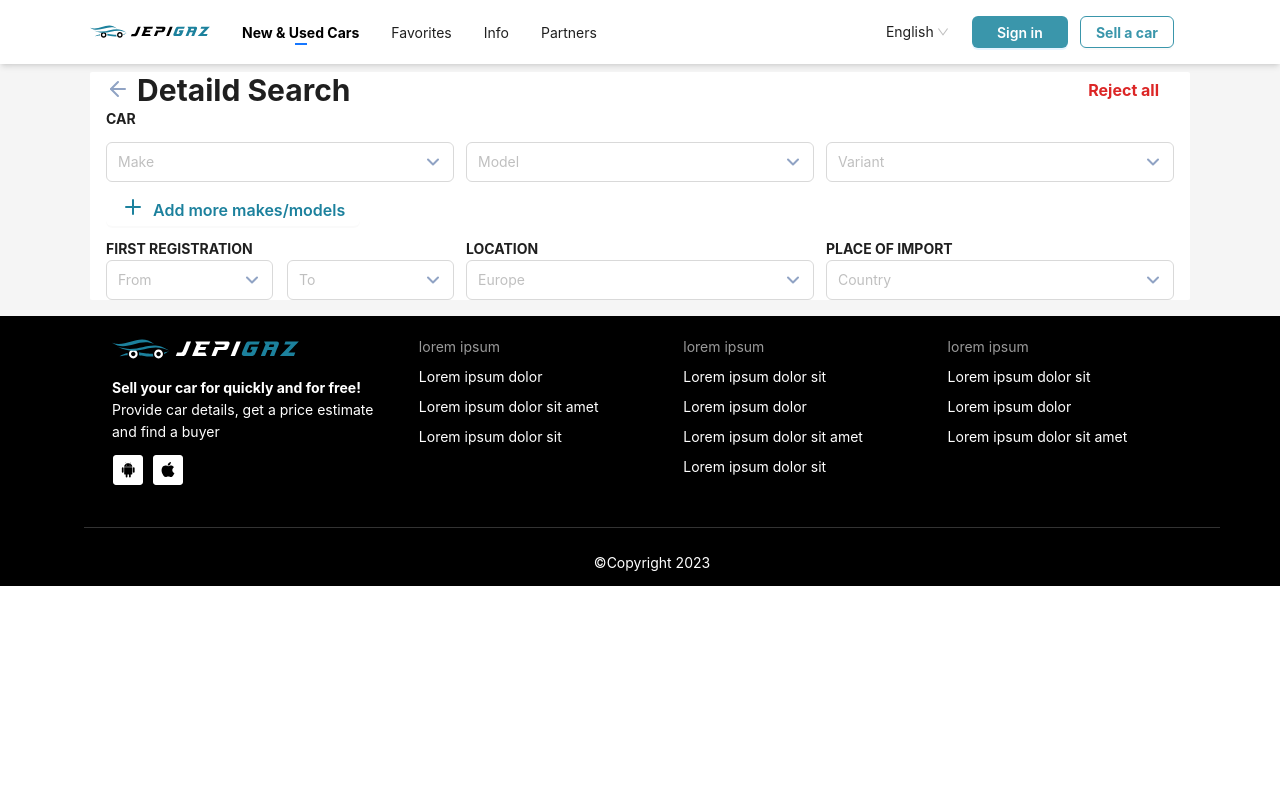
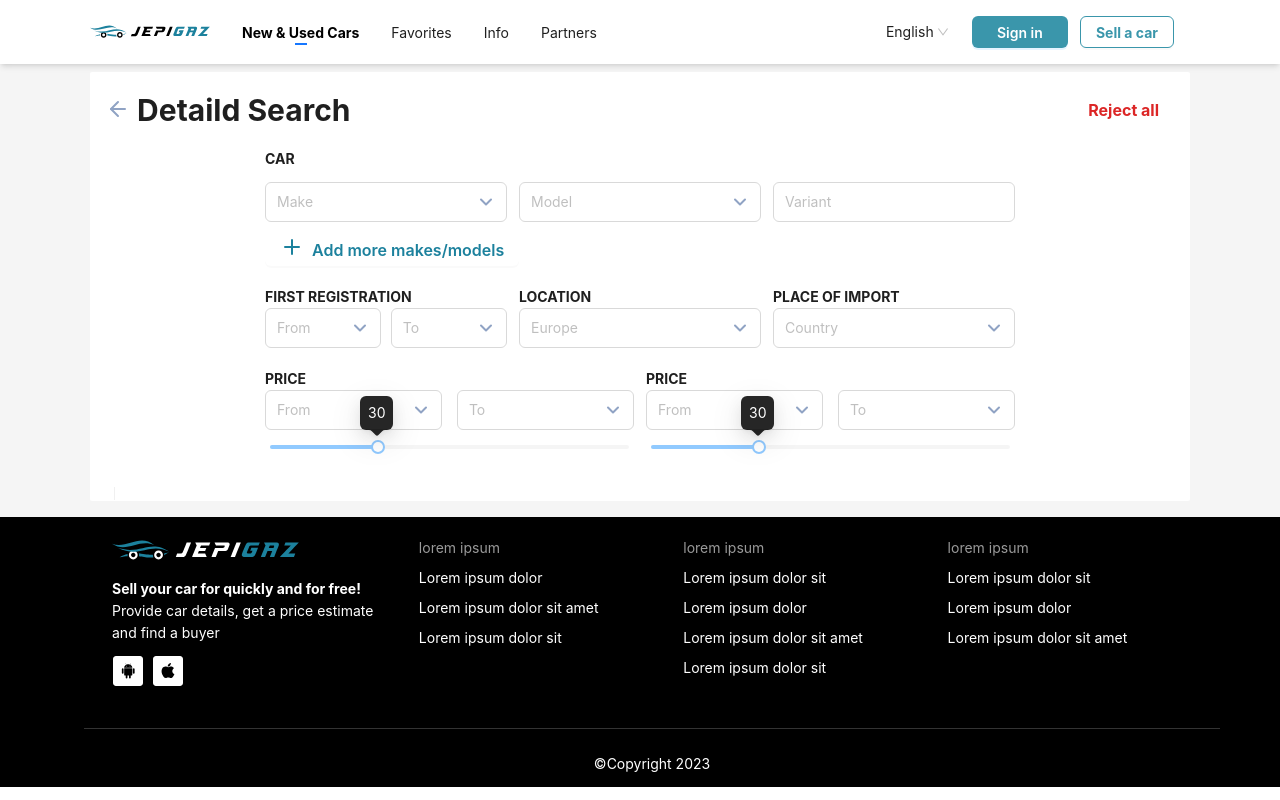
Before and after one commit to Asif2021/jepigaz, a React (Vite) app: page /advance-search in a window 1280 px wide. Built offline with nearby package versions, Linux system fonts and the light colour scheme.

Commit message:
advanceSearch rout added onclick

```diff
--- a/src/Components/Pages/AdvanceSearch/AdvanceSearch.jsx
+++ b/src/Components/Pages/AdvanceSearch/AdvanceSearch.jsx
@@ -1,25 +1,31 @@
-import { App, Typography } from 'antd'
-import React from 'react'
+import {  Divider, Typography } from 'antd'
+import React, { useState } from 'react'
 import AppButton from '../../Reuseable/Button/Button'
 import InputSelector from '../../Reuseable/InputSelector'
-import Link from 'antd/es/typography/Link'
+import {Select} from 'antd'
+import { useNavigate } from "react-router-dom";
+import { Slider } from 'antd';
+
 
 const AdvanceSearch = () => {
+  const navigate = useNavigate();
+  const [disabled, setDisabled] = useState(false);
   return (
     <div>
-    <div className='flex justify-between items-center'>
-        <Typography className='text-3xl font-bold'> <img src="./icons/arrow-left.svg" alt="arrowLeft" /> Detaild Search</Typography>
+    <div className='flex justify-between items-center py-5'>
+        <Typography className='text-3xl font-bold'> <img src="./icons/arrow-left.svg" alt="arrowLeft" className='cursor-pointer'  onClick={()=>(navigate("/"))} /> Detaild Search</Typography>
         <AppButton text='Reject all' className="text-red-600 text-base font-bold border-none hover:text-red-600 shadow-none overflow-hidden"/>
     </div>
+    <div className='max-w-[750px] mx-auto'>
     <Typography className='font-bold uppercase'>Car</Typography>
     <div className='flex flex-col md:flex-row gap-3 my-3'>
         <InputSelector placeholder="Make" className="h-10 w-full md:w-1/3"/>
         <InputSelector placeholder="Model" className="h-10 w-full md:w-1/3"/>
-        <InputSelector placeholder="Variant" className="h-10 w-full md:w-1/3"/>
+        <Select placeholder="Variant" className="h-10 w-full md:w-1/3" suffixIcon={null}/>
     </div>
     <AppButton icon={<img src="./icons/plus.svg" alt="Plus" /> } text="Add more makes/models" className='flex items-center text-base font-semibold text-[#1c819d] overflow-hidden border-none'/>
 
-    <div className='flex flex-col md:flex-row w-full my-3 gap-3'>
+    <div className='flex flex-col md:flex-row w-full my-5 gap-3'>
       <div className='w-full md:w-1/3 gap-3'>
         <Typography className='uppercase font-bold'>first registration</Typography>
         <div className='flex justify-between'>
@@ -36,6 +42,27 @@ const AdvanceSearch = () => {
         <InputSelector placeholder="Country" className="h-10 w-full"/>
       </div>
     </div>
+    <div className='w-full flex flex-col md:flex-row gap-3 my-5'>
+      <div className='w-full md:w-1/2'>
+        <Typography className='uppercase font-bold'>price</Typography>
+        <div className='flex justify-between'>
+        <InputSelector placeholder="From" className="h-10 w-[48%]"/>
+        <InputSelector placeholder="To" className="h-10 w-[48%]"/>
+        </div>
+        <Slider defaultValue={30} tooltip={{ open: true }} />
+      </div>
+
+      <div className='w-full md:w-1/2'>
+        <Typography className='uppercase font-bold'>price</Typography>
+        <div className='flex justify-between'>
+        <InputSelector placeholder="From" className="h-10 w-[48%]"/>
+        <InputSelector placeholder="To" className="h-10 w-[48%]"/>
+        </div>
+        <Slider defaultValue={30} tooltip={{ open: true }} />
+      </div>
+      </div>
+    </div>
+    <Divider type='vertical'/>
     </div>
   )
 }
--- a/src/Components/Pages/Home/AdvanceFilter.jsx
+++ b/src/Components/Pages/Home/AdvanceFilter.jsx
@@ -6,10 +6,11 @@ import InputField from "../../Reuseable/InputField";
 import { Link } from "react-router-dom";
 import InputSelector from "../../Reuseable/InputSelector";
 import Caravan from "../../Reuseable/icons/Caravan";
-// import { ReactComponent as CaravanIcon } from '/icons/caravan.svg';
+import { useNavigate } from "react-router-dom";
 
 const AdvanceFilter = () => {
-  const [category, setCategory] = useState("car")
+  const [category, setCategory] = useState("car");
+  const navigate = useNavigate();
   return (
     <div className="advanceFilter hidden md:block border border-solid border-[#E0E6F0] shadow-sm p-4 pt-0 rounded-md">
       <div className="flex flex-col md:flex-row gap-3">
@@ -33,7 +34,7 @@ const AdvanceFilter = () => {
               className={category == 'camprevan' ? 'bg-black h-12 colorchange' : 'h-12'}
               onClick={()=>setCategory('camprevan')}/>
             <AppButton
-              icon={<Caravan fillColor={category === 'caravan' ? "#fff": "#90A3C4"}/>} // Use inline SVG and conditionally apply CSS class
+              icon={<Caravan fillColor={category === 'caravan' ? "#fff": "#90A3C4"}/>}
               className={category === 'caravan' ? 'bg-black h-12' : 'h-12'}
               onClick={() => setCategory('caravan')}/>
           </div>
@@ -57,7 +58,7 @@ const AdvanceFilter = () => {
       </div>
       <div className="flex justify-between py-3">
         <Typography className="text-xl font-bold">Filter</Typography>
-        <Link className="hidden text-lg font-medium sm:flex" style={{ color: "#1C819D" }}>
+        <Link to={navigate("/advance-search")} className="hidden text-lg font-medium sm:flex" style={{ color: "#1C819D" }}>
           Advanced search
           <img src="/icons/arrow-right.svg" alt="" className="ml-2" />
         </Link>
```
